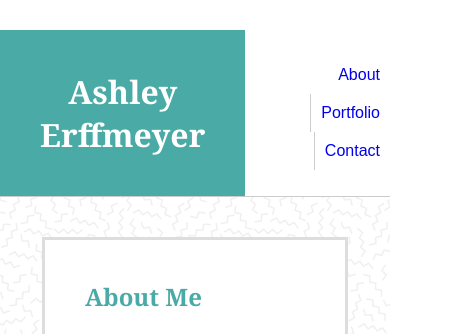
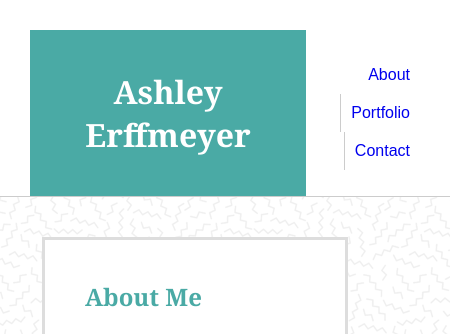
Before and after one commit to ashleyerffmeyer/responsive-portfolio, a plain HTML site: page index.html in a window 390 px wide. Shown: the top 334 px of the page, 450 px wide, since content can reach past the window. Drawn offline with Linux system fonts and the light colour scheme.

Commit message:
updates to style sheet

```diff
--- a/assets/css/style.css
+++ b/assets/css/style.css
@@ -38,7 +38,7 @@ ul{
     list-style-type: none;
     text-align: right;
     margin: auto;
-    /**margin-left: -150px;**/
+    margin-left: -150px;
 }
 
 li{
@@ -222,23 +222,21 @@ input{
         text-align: center;
         border-style: solid;
         border-width: 0 0 1px 0;
-        justify-content: space-between;
+
         align-items: center;
         margin: 0 auto 40px;
-        padding: 30px 0 0 0;
+        padding: 30px 30px 0 30px;
+        width: 100%;
     }
     h1{
         text-align: center;
         width: 100%
     }
     ul{
-        font-family: 'Arial', 'Helvetica Neue', Helvetica, sans-serif;
-        color: #777777;
-        list-style-type: none;
         text-align: center;
         margin: auto;
-        width: 100%;
-        position: static;
+        padding: 0px;
+        margin-left: 400px;
     }
     .content{
         max-width: 300px;
--- a/index.html
+++ b/index.html
@@ -9,7 +9,7 @@
 </head>
 
 <body>
-    <header class="nav-bar wrapper">
+    <header class="nav-bar">
         <h1>Ashley Erffmeyer</h1>
         <ul>
             <li><a href="index.html">About</a></li>
```
